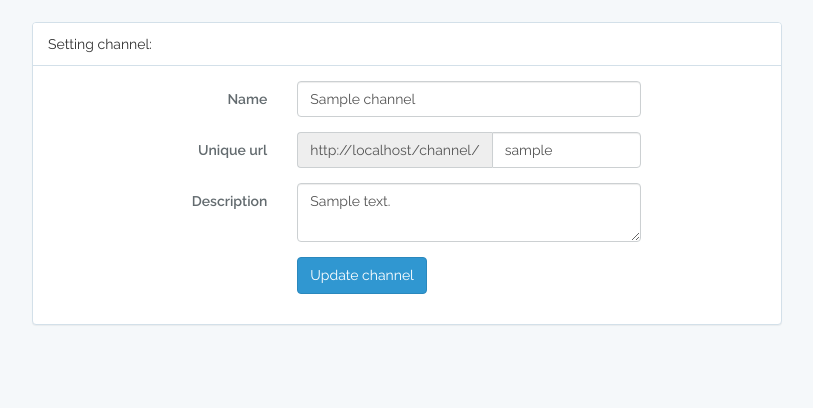
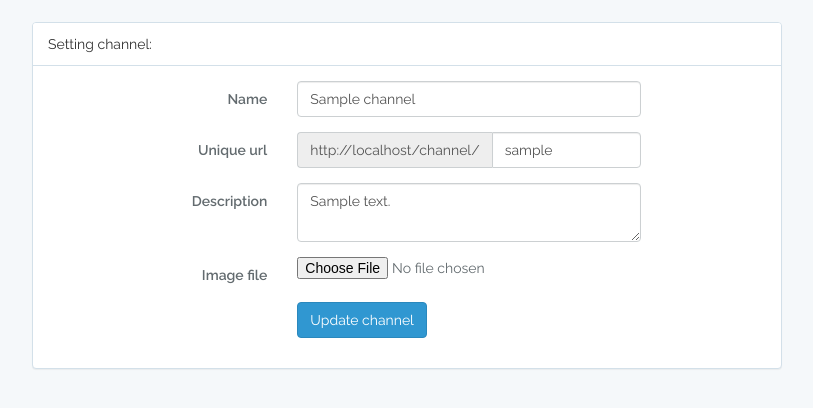
Before and after one commit to LeikoDmitry/codetube, a Django app: a page that uses templates/app/channel_edit.html in a window 1280 px wide. Shown: the part 51-459 px from the top of the page, without its empty margins (233-1046 px from the left). Run offline with Django 3.2, Linux system fonts and the light colour scheme; a user stored in the database is signed in; tables that the repository leaves empty hold one stand-in row (values such as "Sample post"); some libraries are stand-ins or nearby versions.

Commit message:
Add upload file

```diff
--- a/app/models/__init__.py
+++ b/app/models/__init__.py
@@ -1 +1 @@
-from .entity import Token, Channel
+from .entity import Token, Channel, UploadFile
--- a/app/models/entity.py
+++ b/app/models/entity.py
@@ -20,3 +20,10 @@ class Channel(models.Model):
     image_filename = models.CharField(max_length=255, null=True)
     users = models.ForeignKey(User, on_delete=models.CASCADE)
     created_at = models.DateTimeField(auto_now=True)
+
+class UploadFile(models.Model):
+    file = models.ImageField()
+    channel = models.ForeignKey(Channel, on_delete=models.CASCADE, null=True)
+
+    def get_file_name(self):
+        return self.file.name
--- a/app/urls.py
+++ b/app/urls.py
@@ -1,4 +1,6 @@
 from django.urls import path
+from django.conf import settings
+from django.conf.urls.static import static
 from .views import action
 
 app_name = 'tube'
@@ -11,4 +13,4 @@ urlpatterns = [
     path('logout', action.Auth.logout_action, name='logout'),
     path('channel/<channel>/setting', action.ChannelPages.setting_action, name='channel_setting'),
     path('channel/<channel>/edit', action.ChannelPages.edit_action, name='channel_edit')
-]
+] + static(settings.MEDIA_URL, document_root=settings.MEDIA_ROOT)
--- a/app/views/action.py
+++ b/app/views/action.py
@@ -1,4 +1,5 @@
 from django.shortcuts import render
+from django.conf import settings
 from django.contrib.auth.models import User
 from django.contrib.auth import authenticate, login, logout
 from django.shortcuts import redirect, get_object_or_404
@@ -8,8 +9,11 @@ from django.core.mail import send_mail, EmailMultiAlternatives
 from django.template.loader import render_to_string
 from django.utils.crypto import get_random_string
 from app.forms.form import UserRegistrationForm, ResetForm, UpdateChannelForm
-from app.models import Token, Channel
+from app.models import Token, Channel, UploadFile
 import uuid
+import os
+import boto3
+
 
 
 class Auth:
@@ -65,7 +69,7 @@ class Auth:
                 if user_created:
                     Channel.objects.create(
                         name=form.cleaned_data['channel_name'],
-                        slug=uuid.uuid4().hex(),
+                        slug=uuid.uuid4().hex[:8],
                         users=user_created
                     )
                     user_login = authenticate(request, username=form.cleaned_data['username'], password=form.cleaned_data['password'])
@@ -159,6 +163,13 @@ class ChannelPages:
             my_channel = Channel.objects.get(users=request.user, slug=channel)
             form = UpdateChannelForm(request.POST, instance=my_channel)
             if form.is_valid():
+                if 'file' in request.FILES:
+                    upload_file = UploadFile(file=request.FILES['file'], channel=my_channel)
+                    upload_file.save()
+                    s3 = boto3.resource('s3')
+                    data = open(os.path.join(settings.MEDIA_ROOT, upload_file.get_file_name()), 'rb')
+                    s3.Bucket('imagescodetube.com').put_object(Key='profile/' + upload_file.get_file_name(), Body=data)
+                    os.remove(os.path.join(settings.MEDIA_ROOT, upload_file.get_file_name()))
                 form.save()
                 return redirect('tube:channel_setting', channel=my_channel.slug)
             else:
--- a/docker-compose.yml
+++ b/docker-compose.yml
@@ -19,6 +19,7 @@ services:
         #command: uwsgi --socket :8001 --module src.wsgi
         volumes:
             - .:/codetube
+            - .aws:/root/.aws
         ports:
             - 8000:8000
             - 8001:8001
--- a/python/requirements.txt
+++ b/python/requirements.txt
@@ -1,3 +1,5 @@
 Django==2.0.1
 mysqlclient==1.3.12
 uwsgi
+boto3
+Pillow
--- a/src/settings.py
+++ b/src/settings.py
@@ -126,7 +126,9 @@ USE_TZ = True
 # https://docs.djangoproject.com/en/2.0/howto/static-files/
 
 STATIC_URL = '/static/'
+MEDIA_URL = '/media/'
 STATIC_ROOT = os.path.join(BASE_DIR, 'static')
+MEDIA_ROOT = os.path.join(BASE_DIR, 'media')
 STATICFILES_DIRS = [
     os.path.join(BASE_DIR, 'assets'),
 ]
@@ -135,3 +137,7 @@ EMAIL_HOST = 'smtp.mailtrap.io'
 EMAIL_HOST_USER = '45ef2d25198231'
 EMAIL_HOST_PASSWORD = 'abaa101e5c9e9d'
 EMAIL_PORT = '2525'
+
+
+S3_USER = 'codetube'
+S3_BUCKET = 'imagescodetube.com'
--- a/templates/app/channel_edit.html
+++ b/templates/app/channel_edit.html
@@ -7,7 +7,7 @@
                 <div class="panel panel-default">
                     <div class="panel-heading">Setting channel:</div>
                     <div class="panel-body">
-                        <form class="form-horizontal" method="POST" action="{% url 'tube:channel_edit' my_channel.slug %}">
+                        <form enctype="multipart/form-data" class="form-horizontal" method="POST" action="{% url 'tube:channel_edit' my_channel.slug %}">
                             {% csrf_token %}
                             <div class="form-group {% if error.name %}has-error{% endif %}">
                                 <label for="name" class="col-md-4 control-label">Name</label>
@@ -48,6 +48,12 @@
                                     {% endfor %}
                                 {% endif %}
                             </div>
+                             <div class="form-group">
+                                <label for="description" class="col-md-4 control-label">Image file</label>
+                                <div class="col-md-6">
+                                    <input type="file" name="file" id="file">
+                                </div>
+                             </div>
                             <div class="form-group">
                                 <div class="col-md-6 col-md-offset-4">
                                     <button type="submit" class="btn btn-primary">
```
Also changed, not shown: app/forms/form.py (line endings or trailing spaces), app/migrations/0001_initial.py, app/migrations/0002_auto_20180317_1521.py (added), app/migrations/0002_channel_created_at.py (deleted), app/migrations/0003_auto_20180311_1337.py (deleted), 3 other files.
